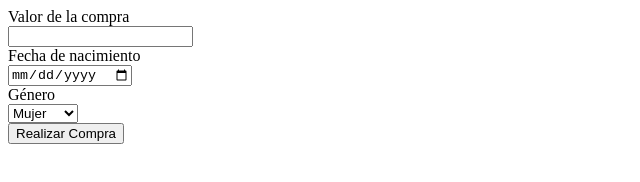
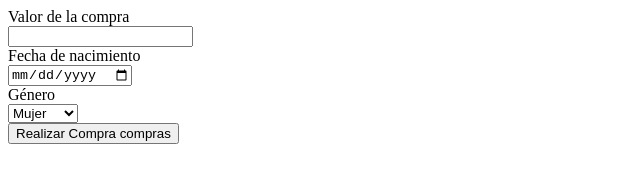
Before and after one commit to Camilocamiloc/GA6-ACT02-EV01, a plain HTML site: page Carpeta de ejercicios/ejercicios actividad 3/5/index.html in a window 1280 px wide. Shown: the whole page, without its empty margins (0-640 px from the left). Drawn offline with Linux system fonts and the light colour scheme.

Commit message:
se agregó la palabra compras (#1)

```diff
--- a/Carpeta de ejercicios/ejercicios actividad 3/5/index.html
+++ b/Carpeta de ejercicios/ejercicios actividad 3/5/index.html
@@ -20,7 +20,7 @@
             <option value="hombre">Hombre</option>
         </select>
         <br>
-        <button type="submit">Realizar Compra</button>
+        <button type="submit">Realizar Compra compras</button>
     </form>
     <div id="outputDescuentos"></div>
 </body>
```
